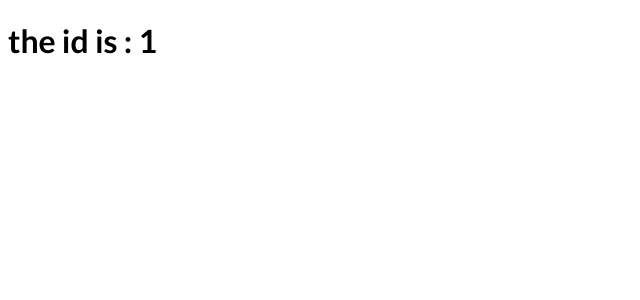
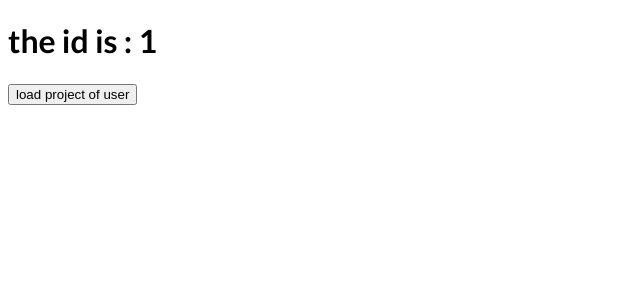
Before and after one commit to mahoonio/nextjs-course, a Next.js app: page /clients/1 in a window 1280 px wide. Shown: the top 300 px of the page, without its empty margins (0-640 px from the left). Built offline with nearby package versions, Linux system fonts and the light colour scheme.

Commit message:
navigating programiticaly.

```diff
--- a/pages/clients/[id]/index.js
+++ b/pages/clients/[id]/index.js
@@ -1,9 +1,23 @@
 import { useRouter } from 'next/router';
 const ClientId = () => {
   const router = useRouter();
+  const loadProjectHandler = () => {
+    //load data or smth...
+    // router.push('/clients/mah/alo-salam');
+    //or
+    router.push({
+      pathname: '/clients/[id]/[clientspeceficproject]',
+      query: {
+        id: 'mah',
+        clientspeceficproject: 'alo-salam',
+      },
+    });
+    // replace method prevents coming back to last page.
+  };
   return (
     <div>
       <h1> the id is : {router.query.id}</h1>
+      <button onClick={loadProjectHandler}>load project of user</button>
     </div>
   );
 };
```
